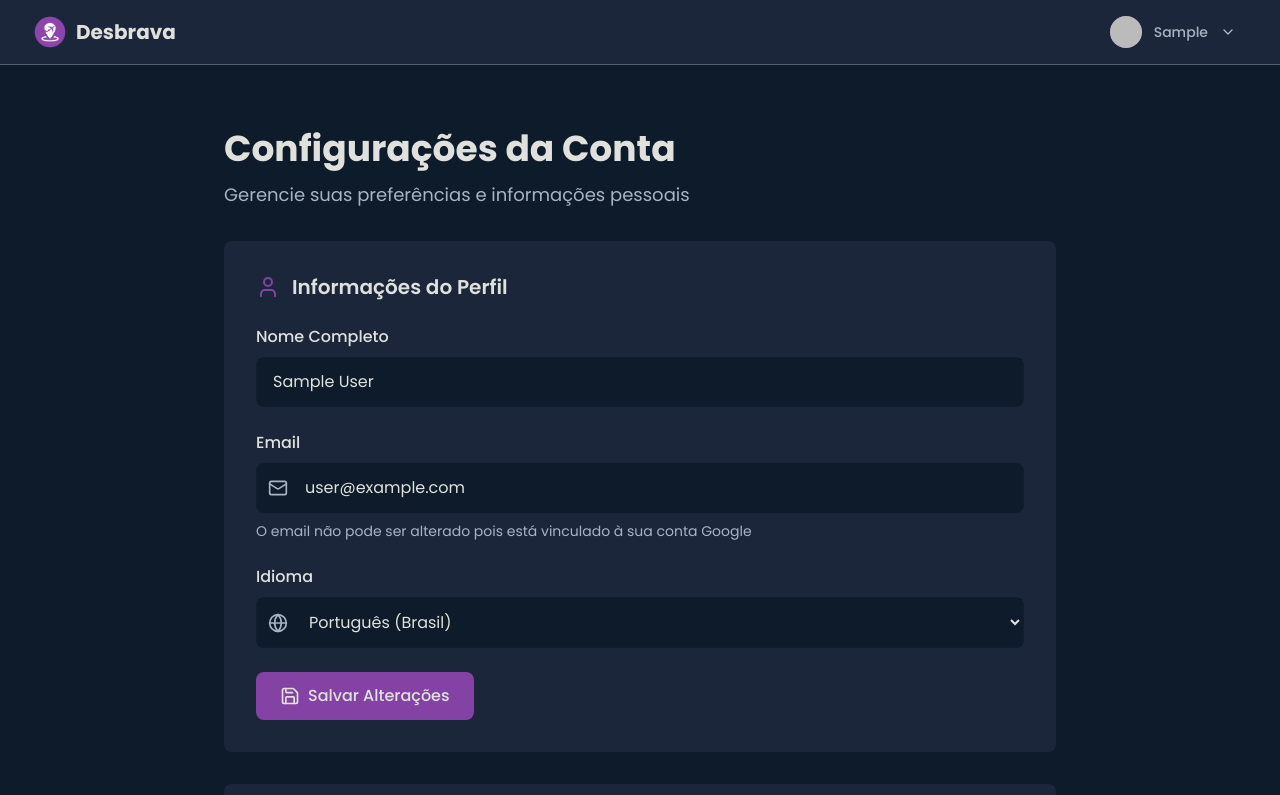
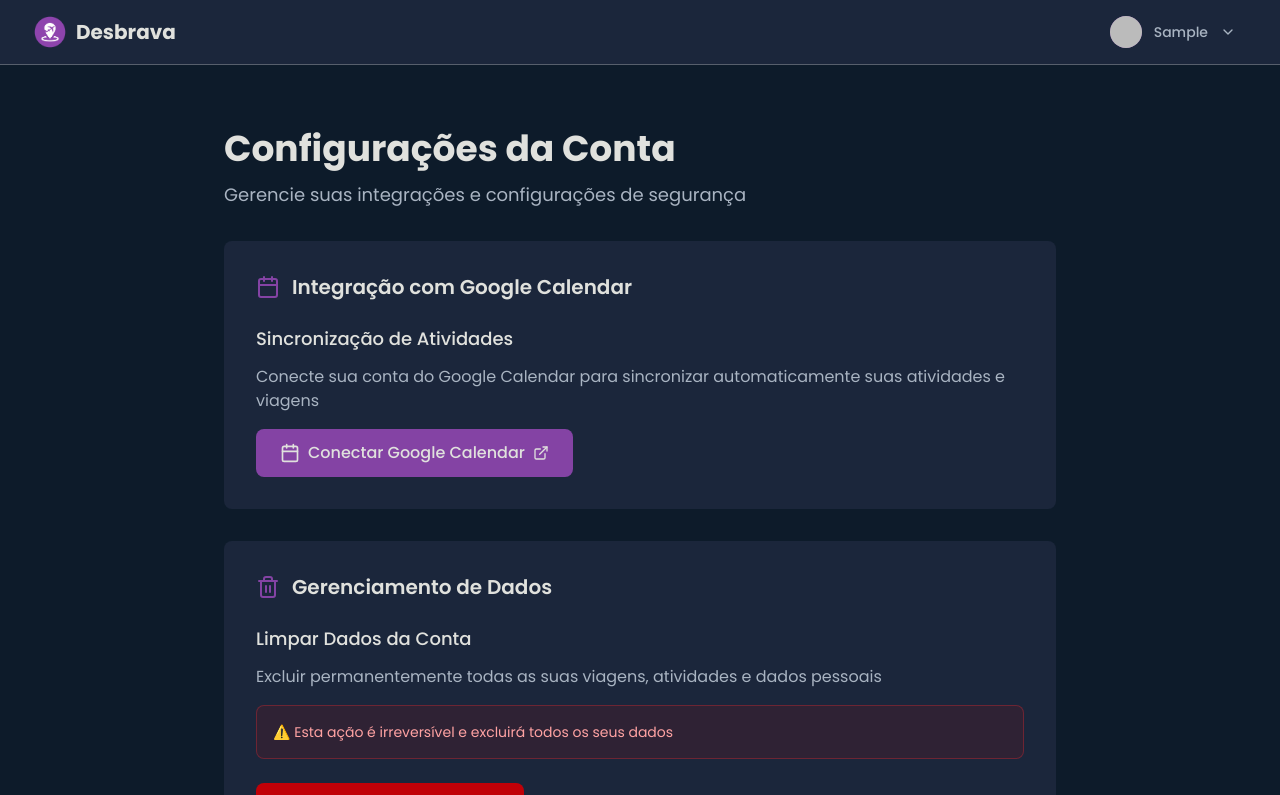
Before and after one commit to Brendhon/desbrava, a Next.js app: page /account in a window 1280 px wide. Shown: the top 795 px of the page. Built offline with nearby package versions, Linux system fonts and the light colour scheme; no server answers; sample sign-in values are in the browser's storage.

Commit message:
feat: implement Google Calendar integration and account data management features, allowing users to connect/disconnect their calendar and clear account data in the Desbrava project

```diff
--- a/app/(protected)/account/page.tsx
+++ b/app/(protected)/account/page.tsx
@@ -2,32 +2,44 @@
 
 import { useAuth } from '@/hooks/useAuth';
 import { useState } from 'react';
-import { User, Mail, Shield, Bell, Globe, Save, LogOut } from 'lucide-react';
+import { Shield, Calendar, Trash2, LogOut, ExternalLink } from 'lucide-react';
 
 export default function AccountPage() {
   const { session, logout } = useAuth();
-  const [profileData, setProfileData] = useState({
-    name: session?.user?.name || '',
-    email: session?.user?.email || '',
-    language: 'pt-BR',
-    notifications: true,
-    emailUpdates: true
-  });
+  const [isCalendarConnected, setIsCalendarConnected] = useState(false);
+  const [isClearingData, setIsClearingData] = useState(false);
 
-  const handleProfileSubmit = (e: React.FormEvent) => {
-    e.preventDefault();
-    // TODO: Implementar atualização do perfil
-    console.log('Atualizando perfil:', profileData);
+  const handleGoogleCalendarConnect = () => {
+    // TODO: Implementar integração com Google Calendar
+    console.log('Conectando com Google Calendar...');
+    setIsCalendarConnected(true);
   };
 
-  const handleInputChange = (e: React.ChangeEvent<HTMLInputElement | HTMLSelectElement>) => {
-    const { name, value, type } = e.target;
-    const checked = type === 'checkbox' ? (e.target as HTMLInputElement).checked : undefined;
+  const handleGoogleCalendarDisconnect = () => {
+    // TODO: Implementar desconexão do Google Calendar
+    console.log('Desconectando do Google Calendar...');
+    setIsCalendarConnected(false);
+  };
 
-    setProfileData(prev => ({
-      ...prev,
-      [name]: type === 'checkbox' ? checked : value
-    }));
+  const handleClearAccountData = async () => {
+    if (!confirm('Tem certeza que deseja excluir todos os seus dados? Esta ação não pode ser desfeita.')) {
+      return;
+    }
+
+    setIsClearingData(true);
+    try {
+      // TODO: Implementar limpeza de dados da conta
+      console.log('Limpando dados da conta...');
+      // Aguardar um pouco para simular a operação
+      await new Promise(resolve => setTimeout(resolve, 2000));
+
+      // Redirecionar para logout após limpeza
+      logout();
+    } catch (error) {
+      console.error('Erro ao limpar dados:', error);
+    } finally {
+      setIsClearingData(false);
+    }
   };
 
   return (
@@ -38,141 +50,92 @@ export default function AccountPage() {
           Configurações da Conta
         </h1>
         <p className={styles.subtitle}>
-          Gerencie suas preferências e informações pessoais
+          Gerencie suas integrações e configurações de segurança
         </p>
       </div>
 
       <div className={styles.content}>
-        {/* Profile Section */}
+        {/* Google Calendar Integration Section */}
         <div className={styles.section}>
           <div className={styles.sectionHeader}>
-            <User className={styles.sectionIcon} aria-hidden="true" />
+            <Calendar className={styles.sectionIcon} aria-hidden="true" />
             <h2 className={styles.sectionTitle}>
-              Informações do Perfil
+              Integração com Google Calendar
             </h2>
           </div>
 
-          <form onSubmit={handleProfileSubmit} className={styles.form}>
-            {/* Name */}
-            <div className={styles.formField}>
-              <label htmlFor="name" className={styles.label}>
-                Nome Completo
-              </label>
-              <input
-                type="text"
-                id="name"
-                name="name"
-                value={profileData.name}
-                onChange={handleInputChange}
-                className={styles.input}
-                required
-                aria-describedby="name-help"
-              />
+          <div className={styles.integrationContent}>
+            <div className={styles.integrationInfo}>
+              <h3 className={styles.integrationTitle}>Sincronização de Atividades</h3>
+              <p className={styles.integrationDescription}>
+                Conecte sua conta do Google Calendar para sincronizar automaticamente suas atividades e viagens
+              </p>
+              {isCalendarConnected && (
+                <div className={styles.connectionStatus}>
+                  <span className={styles.statusConnected}>Conectado</span>
+                  <p className={styles.statusText}>
+                    Suas atividades estão sendo sincronizadas automaticamente
+                  </p>
+                </div>
+              )}
             </div>
 
-            {/* Email */}
-            <div className={styles.formField}>
-              <label htmlFor="email" className={styles.label}>
-                Email
-              </label>
-              <div className={styles.inputWrapper}>
-                <Mail className={styles.inputIcon} aria-hidden="true" />
-                <input
-                  type="email"
-                  id="email"
-                  name="email"
-                  value={profileData.email}
-                  onChange={handleInputChange}
-                  className={styles.inputWithIcon}
-                  required
-                  disabled
-                  aria-describedby="email-help"
-                />
-              </div>
-              <p className={styles.helpText}>
-                O email não pode ser alterado pois está vinculado à sua conta Google
+            <div className={styles.integrationActions}>
+              {!isCalendarConnected ? (
+                <button
+                  onClick={handleGoogleCalendarConnect}
+                  className={styles.connectButton}
+                  aria-label="Conectar com Google Calendar"
+                >
+                  <Calendar className={styles.buttonIcon} aria-hidden="true" />
+                  Conectar Google Calendar
+                  <ExternalLink className={styles.externalIcon} aria-hidden="true" />
+                </button>
+              ) : (
+                <button
+                  onClick={handleGoogleCalendarDisconnect}
+                  className={styles.disconnectButton}
+                  aria-label="Desconectar do Google Calendar"
+                >
+                  <Calendar className={styles.buttonIcon} aria-hidden="true" />
+                  Desconectar
+                </button>
+              )}
+            </div>
+          </div>
+        </div>
+
+        {/* Account Data Management Section */}
+        <div className={styles.section}>
+          <div className={styles.sectionHeader}>
+            <Trash2 className={styles.sectionIcon} aria-hidden="true" />
+            <h2 className={styles.sectionTitle}>
+              Gerenciamento de Dados
+            </h2>
+          </div>
+
+          <div className={styles.dataContent}>
+            <div className={styles.dataInfo}>
+              <h3 className={styles.dataTitle}>Limpar Dados da Conta</h3>
+              <p className={styles.dataDescription}>
+                Excluir permanentemente todas as suas viagens, atividades e dados pessoais
               </p>
-            </div>
-
-            {/* Language */}
-            <div className={styles.formField}>
-              <label htmlFor="language" className={styles.label}>
-                Idioma
-              </label>
-              <div className={styles.inputWrapper}>
-                <Globe className={styles.inputIcon} aria-hidden="true" />
-                <select
-                  id="language"
-                  name="language"
-                  value={profileData.language}
-                  onChange={handleInputChange}
-                  className={styles.selectWithIcon}
-                  aria-describedby="language-help"
-                >
-                  <option value="pt-BR">Português (Brasil)</option>
-                  <option value="en-US">English (US)</option>
-                  <option value="es-ES">Español</option>
-                  <option value="fr-FR">Français</option>
-                </select>
+              <div className={styles.dataWarning}>
+                <p className={styles.warningText}>
+                  ⚠️ Esta ação é irreversível e excluirá todos os seus dados
+                </p>
               </div>
             </div>
 
             <button
-              type="submit"
-              className={styles.saveButton}
-              aria-label="Salvar alterações do perfil"
+              onClick={handleClearAccountData}
+              disabled={isClearingData}
+              className={styles.clearDataButton}
+              aria-label="Limpar todos os dados da conta"
             >
-              <Save className={styles.saveButtonIcon} aria-hidden="true" />
-              Salvar Alterações
+              <Trash2 className={styles.buttonIcon} aria-hidden="true" />
+              {isClearingData ? 'Limpando...' : 'Limpar Dados da Conta'}
             </button>
-          </form>
-        </div>
-
-        {/* Notifications Section */}
-        <div className={styles.section}>
-          <div className={styles.sectionHeader}>
-            <Bell className={styles.sectionIcon} aria-hidden="true" />
-            <h2 className={styles.sectionTitle}>
-              Notificações
-            </h2>
-          </div>
-
-          <div className={styles.notificationsContent}>
-            <div className={styles.notificationItem}>
-              <div>
-                <h3 className={styles.notificationTitle}>Notificações Push</h3>
-                <p className={styles.notificationDescription}>Receba lembretes sobre suas viagens</p>
-              </div>
-              <label className={styles.toggleWrapper}>
-                <input
-                  type="checkbox"
-                  name="notifications"
-                  checked={profileData.notifications}
-                  onChange={handleInputChange}
-                  className={styles.toggleInput}
-                  aria-label="Ativar notificações push"
-                />
-                <div className={styles.toggle}></div>
-              </label>
-            </div>
-
-            <div className={styles.notificationItem}>
-              <div>
-                <h3 className={styles.notificationTitle}>Atualizações por Email</h3>
-                <p className={styles.notificationDescription}>Receba novidades sobre o Desbrava</p>
-              </div>
-              <label className={styles.toggleWrapper}>
-                <input
-                  type="checkbox"
-                  name="emailUpdates"
-                  checked={profileData.emailUpdates}
-                  onChange={handleInputChange}
-                  className={styles.toggleInput}
-                  aria-label="Ativar atualizações por email"
-                />
-                <div className={styles.toggle}></div>
-              </label>
-            </div>
           </div>
         </div>
 
@@ -241,24 +204,25 @@ const styles = {
   sectionHeader: "flex items-center gap-3 mb-6",
   sectionIcon: "w-6 h-6 text-royal-purple",
   sectionTitle: "text-xl font-semibold text-parchment-white",
-  form: "space-y-6",
-  formField: "space-y-2",
-  label: "block text-parchment-white font-medium",
-  input: "w-full px-4 py-3 bg-midnight-blue border border-slate-dark/20 rounded-lg text-parchment-white focus:outline-none focus:ring-2 focus:ring-royal-purple focus:border-transparent",
-  inputWrapper: "relative",
-  inputIcon: "absolute left-3 top-1/2 transform -translate-y-1/2 w-5 h-5 text-mist-gray",
-  inputWithIcon: "w-full pl-12 pr-4 py-3 bg-midnight-blue border border-slate-dark/20 rounded-lg text-parchment-white focus:outline-none focus:ring-2 focus:ring-royal-purple focus:border-transparent",
-  selectWithIcon: "w-full pl-12 pr-4 py-3 bg-midnight-blue border border-slate-dark/20 rounded-lg text-parchment-white focus:outline-none focus:ring-2 focus:ring-royal-purple focus:border-transparent",
-  helpText: "text-sm text-mist-gray mt-1",
-  saveButton: "bg-royal-purple text-parchment-white px-6 py-3 rounded-lg hover:bg-royal-purple/80 transition-colors font-medium flex items-center gap-2",
-  saveButtonIcon: "w-5 h-5",
-  notificationsContent: "space-y-4",
-  notificationItem: "flex items-center justify-between",
-  notificationTitle: "text-parchment-white font-medium",
-  notificationDescription: "text-sm text-mist-gray",
-  toggleWrapper: "relative inline-flex items-center cursor-pointer",
-  toggleInput: "sr-only peer",
-  toggle: "w-11 h-6 bg-midnight-blue peer-focus:outline-none peer-focus:ring-4 peer-focus:ring-royal-purple/20 rounded-full peer peer-checked:after:translate-x-full peer-checked:after:border-white after:content-[''] after:absolute after:top-[2px] after:left-[2px] after:bg-white after:rounded-full after:h-5 after:w-5 after:transition-all peer-checked:bg-royal-purple",
+  integrationContent: "flex flex-col gap-4",
+  integrationInfo: "space-y-3",
+  integrationTitle: "text-lg font-medium text-parchment-white",
+  integrationDescription: "text-mist-gray",
+  connectionStatus: "mt-4 p-4 bg-green-900/20 border border-green-500/30 rounded-lg",
+  statusConnected: "inline-block text-green-400 text-sm font-medium mb-2",
+  statusText: "text-green-300 text-sm",
+  integrationActions: "flex",
+  connectButton: "cursor-pointer bg-royal-purple text-parchment-white px-6 py-3 rounded-lg hover:bg-royal-purple/80 transition-colors font-medium flex items-center gap-2",
+  disconnectButton: "bg-midnight-blue text-parchment-white px-6 py-3 rounded-lg hover:bg-slate-dark/80 transition-colors font-medium flex items-center gap-2 border border-slate-dark/20",
+  buttonIcon: "w-5 h-5",
+  externalIcon: "w-4 h-4",
+  dataContent: "space-y-6",
+  dataInfo: "space-y-3",
+  dataTitle: "text-lg font-medium text-parchment-white",
+  dataDescription: "text-mist-gray",
+  dataWarning: "mt-4 p-4 bg-red-900/20 border border-red-500/30 rounded-lg",
+  warningText: "text-red-300 text-sm",
+  clearDataButton: "cursor-pointer bg-red-700 text-parchment-white px-6 py-3 rounded-lg hover:bg-red-800 transition-colors font-medium flex items-center gap-2 disabled:opacity-50 disabled:cursor-not-allowed",
   securityContent: "space-y-4",
   securityItem: "flex items-center justify-between p-4 bg-midnight-blue rounded-lg",
   securityTitle: "text-parchment-white font-medium",
@@ -267,6 +231,6 @@ const styles = {
   logoutContent: "text-center",
   logoutTitle: "text-xl font-semibold text-parchment-white mb-4",
   logoutDescription: "text-mist-gray mb-6",
-  logoutButton: "bg-red-600 text-parchment-white px-6 py-3 rounded-lg hover:bg-red-700 transition-colors font-medium flex items-center gap-2 mx-auto",
+  logoutButton: "cursor-pointer bg-red-700 text-parchment-white px-6 py-3 rounded-lg hover:bg-red-800 transition-colors font-medium flex items-center gap-2 mx-auto",
   logoutButtonIcon: "w-5 h-5",
 };
```
